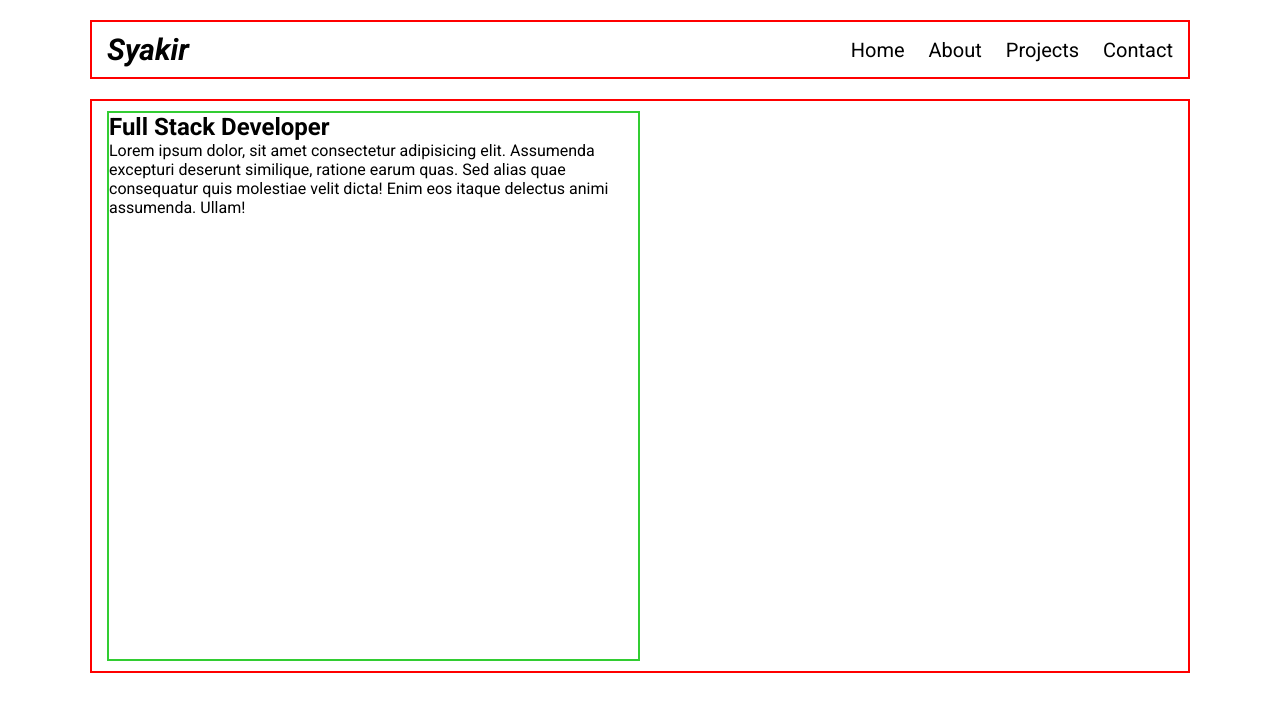
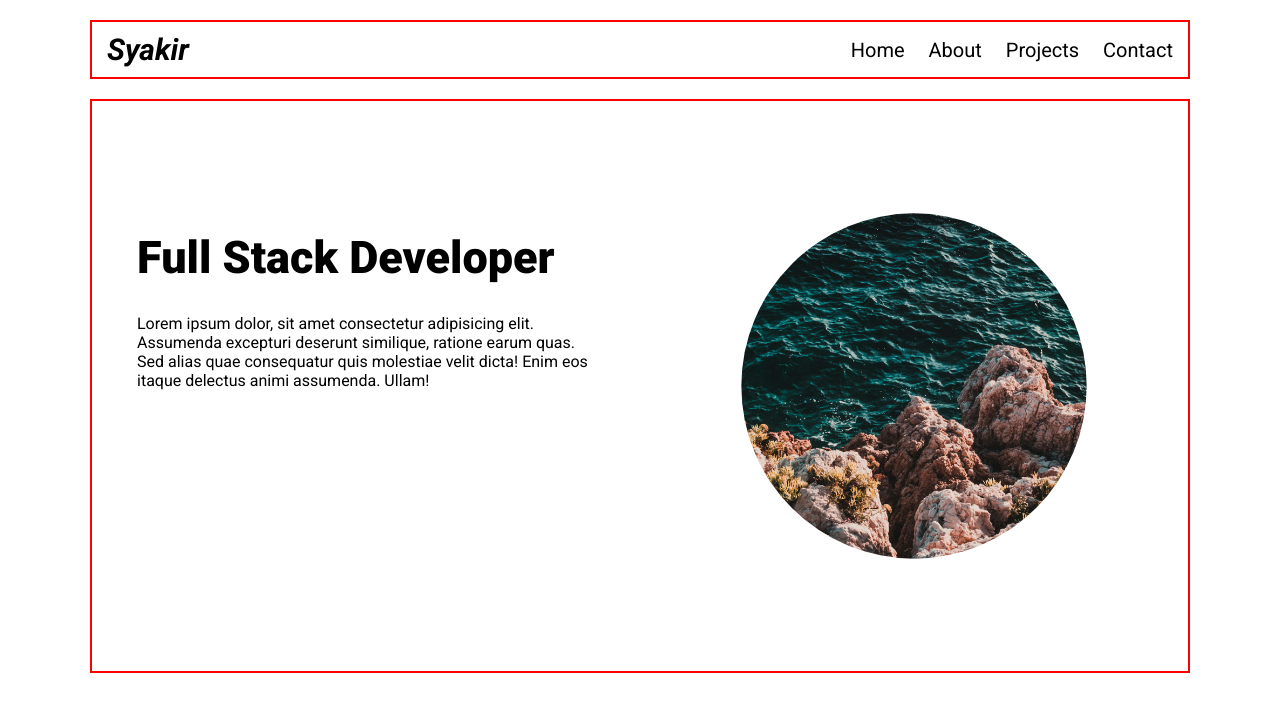
Before and after one commit to tadanama/personal-portfolio, a plain HTML site: page index.html in a window 1280 px wide. Drawn offline with Linux system fonts and the light colour scheme.

Commit message:
Style the hero section

```diff
--- a/index.html
+++ b/index.html
@@ -38,7 +38,7 @@
 						animi assumenda. Ullam!
 					</p>
 				</div>
-				<img src="" alt="" class="hero-image" />
+				<img src="./assets/dummy-image.jpg" alt="" class="hero-image" />
 			</div>
 		</section>
 	</body>
--- a/styles.css
+++ b/styles.css
@@ -29,16 +29,33 @@ body {
 }
 
 .navbar.flex {
-    justify-content: space-between;
+	justify-content: space-between;
 }
 
 .hero {
-    height: 550px;
+	height: 550px;
 }
 
-.hero .hero-text{
-    border: 2px limegreen solid;
-    align-items: center;
+.hero.grid {
+	gap: 30px;
+}
+
+.hero img {
+    width: 100%;
+    margin-block: auto;
+    clip-path: circle();
+}
+
+.hero .hero-text {
+	/* border: 2px limegreen solid; */
+	margin-top: 100px;
+	padding: 20px 30px;
+}
+
+.hero-text h1 {
+	font-size: 45px;
+	font-weight: 900;
+	margin-bottom: 30px;
 }
 
 /* Utility class */
@@ -56,6 +73,6 @@ body {
 }
 
 .grid {
-    display: grid;
-    grid-template-columns: 1fr 1fr;
+	display: grid;
+	grid-template-columns: 1fr 1fr;
 }
```
